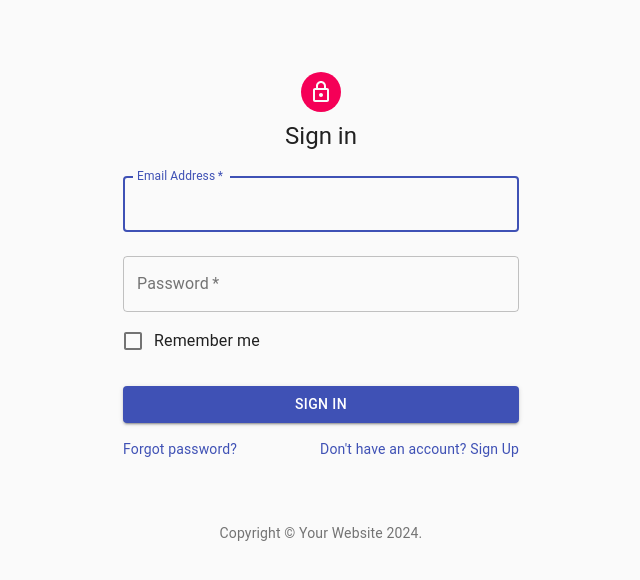
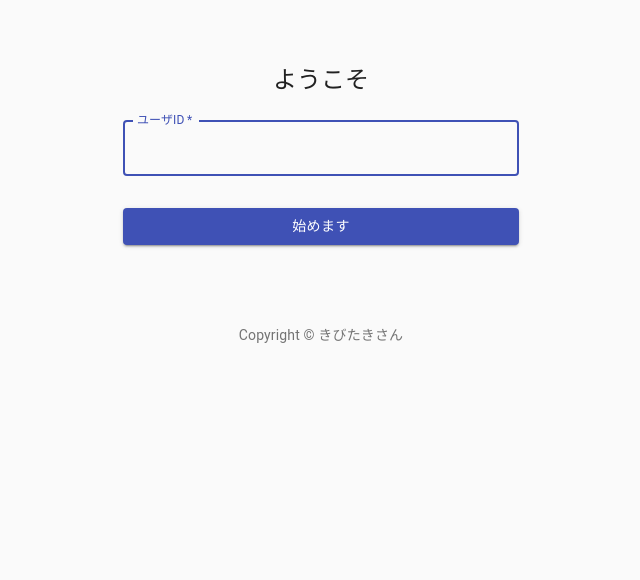
Before and after one commit to kibitakip/idobatakaigi, a React (Create React App) app: page / in a window 1280 px wide. Shown: the top 580 px of the page, without its empty margins (319-959 px from the left). Built offline with nearby package versions, Linux system fonts and the light colour scheme.

Commit message:
update sibnin page 0310

```diff
--- a/src/components/SignIn.js
+++ b/src/components/SignIn.js
@@ -1,14 +1,9 @@
 import React from 'react';
-import Avatar from '@material-ui/core/Avatar';
 import Button from '@material-ui/core/Button';
 import CssBaseline from '@material-ui/core/CssBaseline';
 import TextField from '@material-ui/core/TextField';
-import FormControlLabel from '@material-ui/core/FormControlLabel';
-import Checkbox from '@material-ui/core/Checkbox';
 import Link from '@material-ui/core/Link';
-import Grid from '@material-ui/core/Grid';
 import Box from '@material-ui/core/Box';
-import LockOutlinedIcon from '@material-ui/icons/LockOutlined';
 import Typography from '@material-ui/core/Typography';
 import { makeStyles } from '@material-ui/core/styles';
 import Container from '@material-ui/core/Container';
@@ -17,11 +12,15 @@ function Copyright() {
   return (
     <Typography variant="body2" color="textSecondary" align="center">
       {'Copyright © '}
-      <Link color="inherit" href="https://material-ui.com/">
-        Your Website
-      </Link>{' '}
-      {new Date().getFullYear()}
-      {'.'}
+      <Link
+        color="inherit"
+        href="https://corporate.quick.co.jp/"
+        target="_blank"
+        rel="noopener"
+      >
+        きびたきさん
+      </Link>
+
     </Typography>
   );
 }
@@ -53,11 +52,9 @@ export default function SignIn() {
     <Container component="main" maxWidth="xs">
       <CssBaseline />
       <div className={classes.paper}>
-        <Avatar className={classes.avatar}>
-          <LockOutlinedIcon />
-        </Avatar>
+
         <Typography component="h1" variant="h5">
-          Sign in
+          ようこそ
         </Typography>
         <form className={classes.form} noValidate>
           <TextField
@@ -65,27 +62,14 @@ export default function SignIn() {
             margin="normal"
             required
             fullWidth
-            id="email"
-            label="Email Address"
-            name="email"
+            id="name"
+            label="ユーザID"
+            name="name"
             autoComplete="email"
             autoFocus
           />
-          <TextField
-            variant="outlined"
-            margin="normal"
-            required
-            fullWidth
-            name="password"
-            label="Password"
-            type="password"
-            id="password"
-            autoComplete="current-password"
-          />
-          <FormControlLabel
-            control={<Checkbox value="remember" color="primary" />}
-            label="Remember me"
-          />
+
+
           <Button
             type="submit"
             fullWidth
@@ -93,20 +77,9 @@ export default function SignIn() {
             color="primary"
             className={classes.submit}
           >
-            Sign In
+            始めます
           </Button>
-          <Grid container>
-            <Grid item xs>
-              <Link href="#" variant="body2">
-                Forgot password?
-              </Link>
-            </Grid>
-            <Grid item>
-              <Link href="#" variant="body2">
-                {"Don't have an account? Sign Up"}
-              </Link>
-            </Grid>
-          </Grid>
+
         </form>
       </div>
       <Box mt={8}>
```
